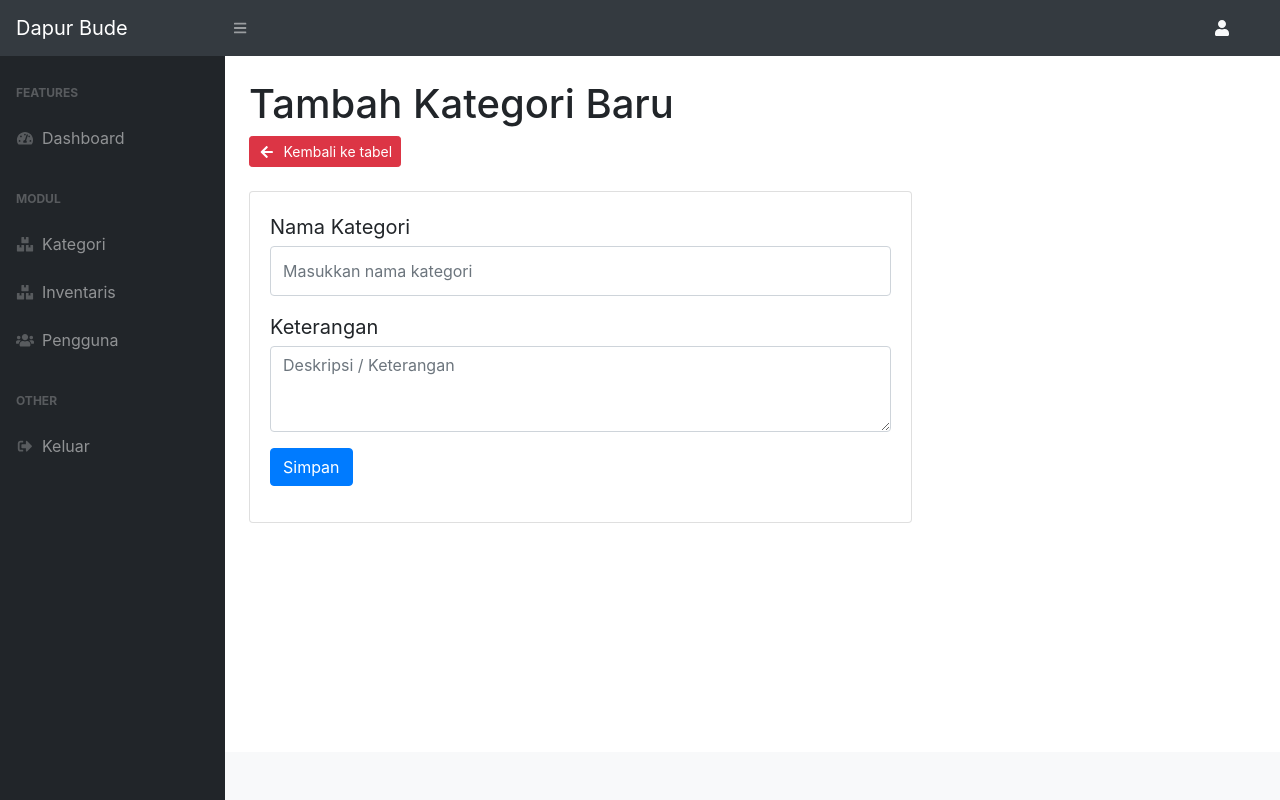
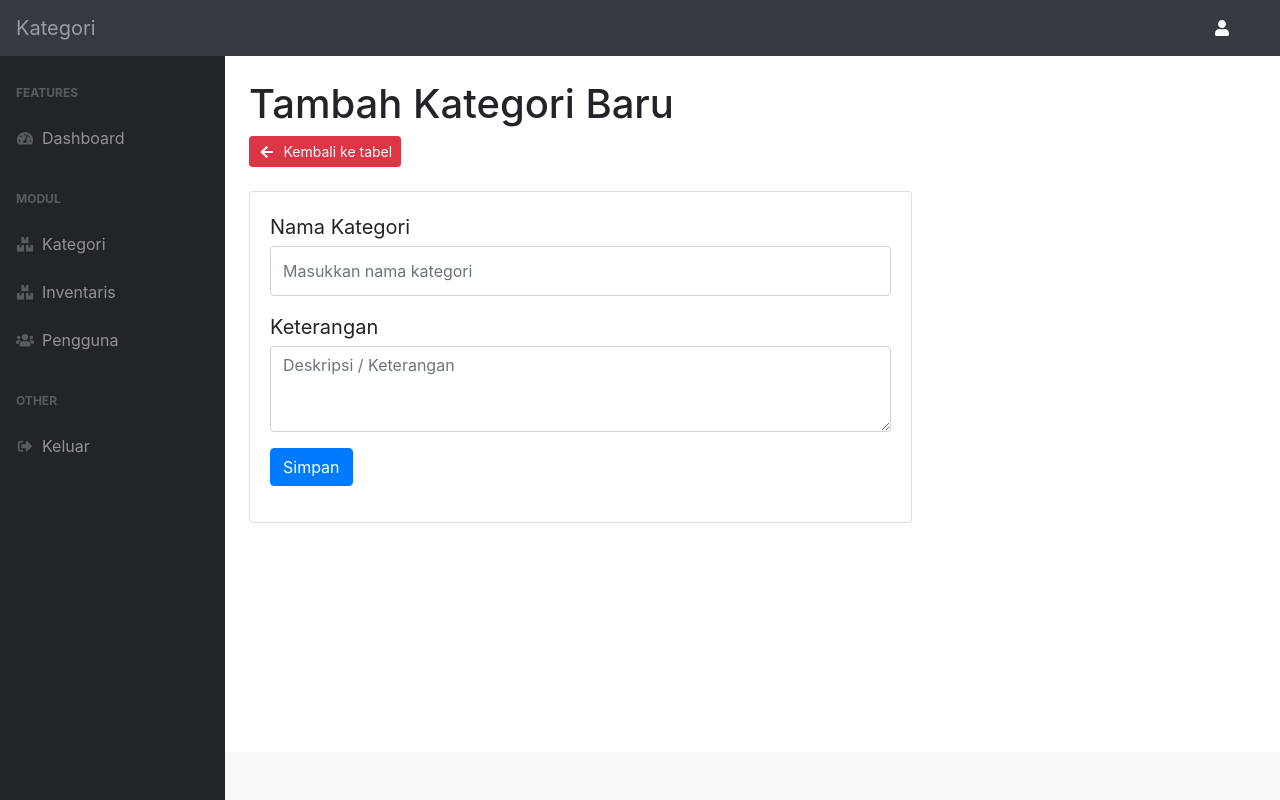
Before and after one commit to mbenkzz/ci-inventory, a CodeIgniter app: page /database/index.php/categorycontroller/create in a window 1280 px wide. Run offline with CodeIgniter, Linux system fonts and the light colour scheme; the visitor is signed in with stand-in values (Sample User, id 1).

Commit message:
change title

```diff
--- a/application/controllers/CategoryController.php
+++ b/application/controllers/CategoryController.php
@@ -11,7 +11,7 @@ class CategoryController extends CI_Controller
     public function index()
 	{
 		check_auth();
-		$data['title'] = 'Kategori - Dapurbude';
+		$data['title'] = 'Kategori';
 		$data['categories'] = $this->category->getCategoriesTable()->result();
 		$this->load->view('admin/kategori/index', $data);
 	}
@@ -19,7 +19,7 @@ class CategoryController extends CI_Controller
     public function create()
 	{
 		check_auth();
-		$data['title'] = 'Tambah Kategori - Dapurbude';
+		$data['title'] = 'Kategori';
 		$this->load->view('admin/kategori/add', $data);
 	}
 
@@ -41,7 +41,7 @@ class CategoryController extends CI_Controller
     public function edit($id)
     {
         check_auth();
-        $data['title'] = 'Kategori - Dapurbude';
+        $data['title'] = 'Kategori';
         $data['category'] = $this->category->getSingleCategory($id)->row();
         $this->load->view('admin/kategori/edit', $data);
     }
--- a/application/controllers/UserController.php
+++ b/application/controllers/UserController.php
@@ -15,7 +15,7 @@ class UserController extends CI_Controller
 		check_auth();
 		if(getSession()->role != 'admin')
 			show_error('Anda tidak memiliki akses untuk halaman ini', 403, 'Forbidden');
-		$data['title'] = 'Users - Dapurbude';
+		$data['title'] = 'Users';
 		$data['users'] = $this->user->getAllUser()->result();
 		$this->load->view('admin/user/index', $data);
 	}
@@ -25,7 +25,7 @@ class UserController extends CI_Controller
 		check_auth();
 		if(getSession()->role != 'admin')
 			show_error('Anda tidak memiliki akses untuk halaman ini', 403, 'Forbidden');
-		$data['title'] = 'Users - Dapurbude';
+		$data['title'] = 'Users';
 		$this->load->view('admin/user/add', $data);
 	}
 
@@ -57,7 +57,7 @@ class UserController extends CI_Controller
 		check_auth();
 		if(getSession()->role != 'admin')
 			show_error('Anda tidak memiliki akses untuk halaman ini', 403, 'Forbidden');
-		$data['title'] = 'Pengguna - Dapurbude';
+		$data['title'] = 'Users';
 		$data['user'] = $this->user->getSingleUser($id)->row();
 		$this->load->view('admin/user/edit', $data);
 	}
--- a/application/views/admin/template-parts/head.php
+++ b/application/views/admin/template-parts/head.php
@@ -1,7 +1,7 @@
 <meta charset="utf-8" />
 <meta http-equiv="X-UA-Compatible" content="IE=edge" />
 <meta name="viewport" content="width=device-width, initial-scale=1, shrink-to-fit=no" />
-<title><?= $title ?? "" ?></title>
+<title>Dapurbude <?= $title ? " | $title" :  "" ?></title>
 <link href="<?= base_url('assets/css/style.css') ?>" rel="stylesheet" />
 <link href="<?= base_url('assets/css/datatables.min.css') ?>" rel="stylesheet" crossorigin="anonymous" />
 <script src="https://cdnjs.cloudflare.com/ajax/libs/font-awesome/5.15.3/js/all.min.js" crossorigin="anonymous"></script>
--- a/application/views/admin/template-parts/header.php
+++ b/application/views/admin/template-parts/header.php
@@ -1,6 +1,5 @@
 <nav class="sb-topnav navbar navbar-expand navbar-dark bg-dark">
-    <a class="navbar-brand" href="<?= admin_url('dashboard') ?>">Dapur Bude</a>
-    <button class="btn btn-link btn-sm order-1 order-lg-0" id="sidebarToggle" href="#!"><i class="fas fa-bars"></i></button>
+    <a class="navbar-brand" id="sidebarToggle" href="#!"><?= $title ?? '' ?></a>
     <!-- Navbar-->
     <!-- <ul class="navbar-nav ml-auto ml-md-0">
         <li class="nav-item dropdown">
```
